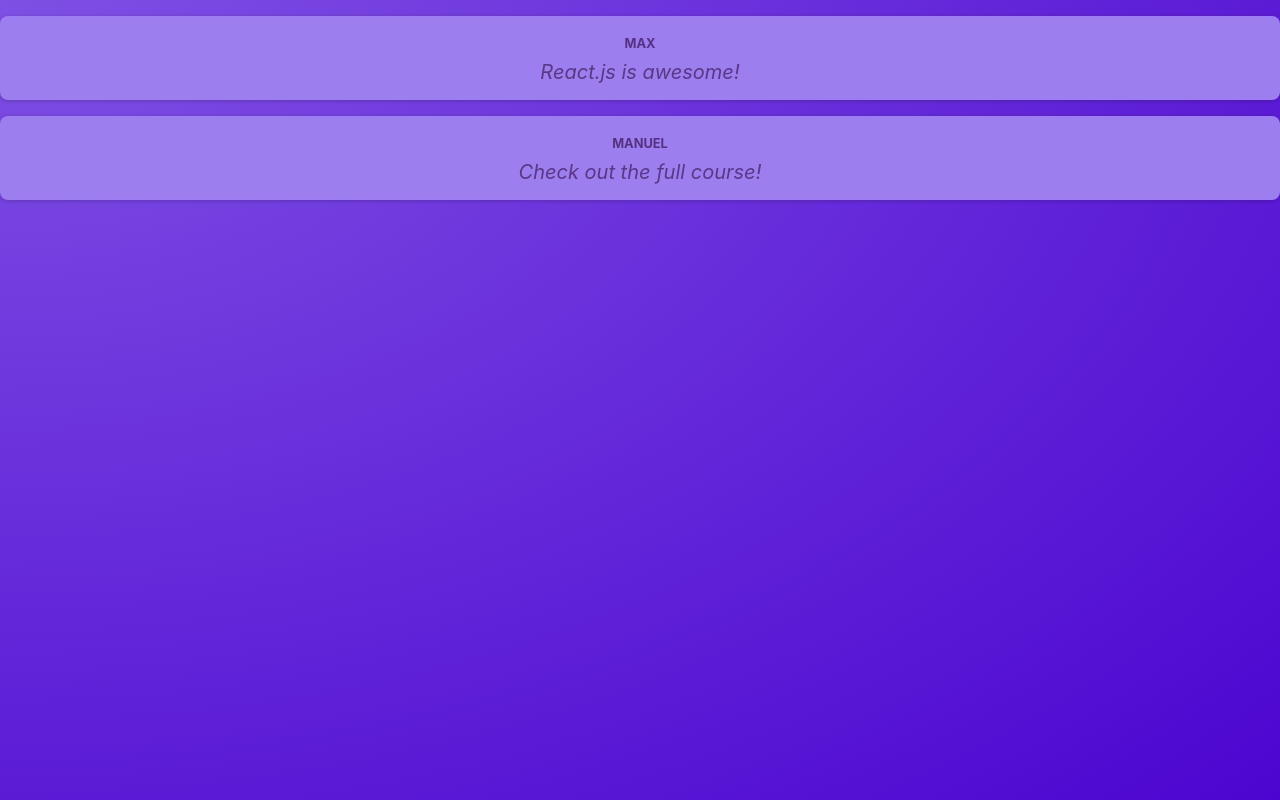
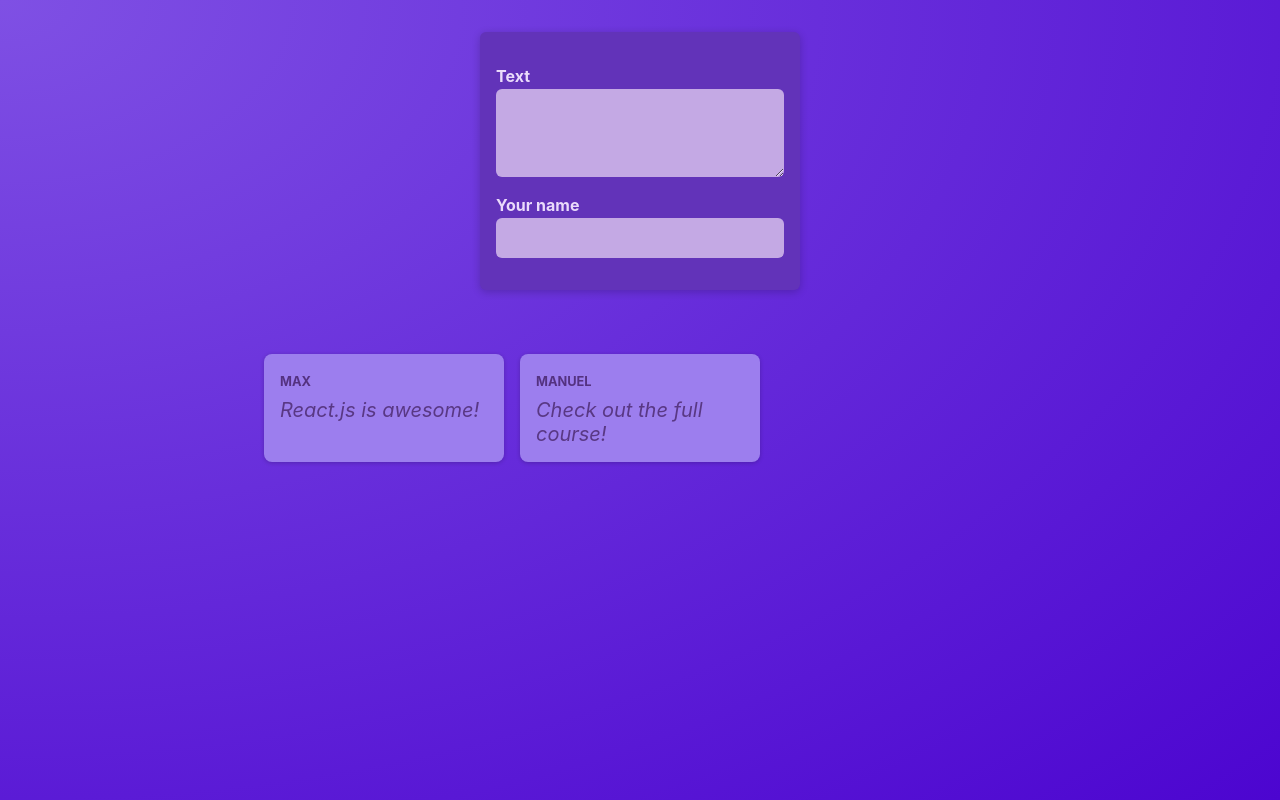
Before and after one commit to Makus14/react-summary, a React (Vite) app: page / in a window 1280 px wide. Built offline with nearby package versions, Linux system fonts and the light colour scheme.

Commit message:
create new post form and style

```diff
--- a/src/App.jsx
+++ b/src/App.jsx
@@ -1,10 +1,9 @@
-import Post from "./components/Post";
+import PostsList from "./components/PostsList";
 
 function App() {
   return (
     <main>
-      <Post author="Max" body="React.js is awesome!" />
-      <Post author="Manuel" body="Check out the full course!" />
+      <PostsList />
     </main>
   );
 }
--- /dev/null
+++ b/src/components/NewPost.jsx
@@ -0,0 +1,18 @@
+import classes from "./NewPost.module.css";
+
+function NewPost() {
+  return (
+    <form className={classes.form}>
+      <p>
+        <label htmlFor="body">Text</label>
+        <textarea id="body" required rows={3} />
+      </p>
+      <p>
+        <label htmlFor="name">Your name</label>
+        <input type="text" id="name" required />
+      </p>
+    </form>
+  );
+}
+
+export default NewPost;
--- /dev/null
+++ b/src/components/NewPost.module.css
@@ -0,0 +1,55 @@
+.form {
+  background-color: #6233b9;
+  padding: 1rem;
+  width: 20rem;
+  margin: 2rem auto;
+  border-radius: 6px;
+  box-shadow: 0 2px 8px rgba(0, 0, 0, 0.2);
+}
+
+.form label {
+  display: block;
+  margin-bottom: 0.05rem;
+  color: #eadbfb;
+  font-weight: bold;
+}
+
+.form input,
+.form textarea {
+  display: block;
+  width: 100%;
+  font: inherit;
+  padding: 0.5rem;
+  border-radius: 6px;
+  border: none;
+  background-color: #c4a9e4;
+  color: #28262c;
+}
+
+.actions {
+  display: flex;
+  justify-content: flex-end;
+  gap: 0.5rem;
+}
+
+.actions button {
+  cursor: pointer;
+  font: inherit;
+  padding: 0.5rem 1.5rem;
+  border: none;
+  border-radius: 4px;
+  background-color: #34036c;
+  color: #e5d5f7;
+}
+
+.actions button:hover {
+  background-color: #23014a;
+}
+
+.actions button[type="button"] {
+  background-color: transparent;
+}
+
+.actions button[type="button"]:hover {
+  color: #d1bee6;
+}
--- a/src/components/Post.jsx
+++ b/src/components/Post.jsx
@@ -2,10 +2,10 @@
 
 function Post(props) {
   return (
-    <div className={classes.post}>
+    <li className={classes.post}>
       <p className={classes.author}>{props.author}</p>
       <p className={classes.text}>{props.body}</p>
-    </div>
+    </li>
   );
 }
 
--- /dev/null
+++ b/src/components/PostsList.jsx
@@ -0,0 +1,17 @@
+import NewPost from "./NewPost";
+import Post from "./Post";
+import classes from "./PostsList.module.css";
+
+function PostsList() {
+  return (
+    <>
+      <NewPost />
+      <ul className={classes.posts}>
+        <Post author="Max" body="React.js is awesome!" />
+        <Post author="Manuel" body="Check out the full course!" />
+      </ul>
+    </>
+  );
+}
+
+export default PostsList;
--- /dev/null
+++ b/src/components/PostsList.module.css
@@ -0,0 +1,10 @@
+.posts {
+  list-style: none;
+  max-width: 50rem;
+  margin: 1rem auto;
+  padding: 1rem 0;
+  display: grid;
+  gap: 1rem;
+  grid-template-columns: repeat(3, 30%);
+  justify-content: center;
+}
--- a/src/index.css
+++ b/src/index.css
@@ -18,6 +18,5 @@
 
 body {
   margin: 0;
-  text-align: center;
   color: #e6ddf9;
 }
```
